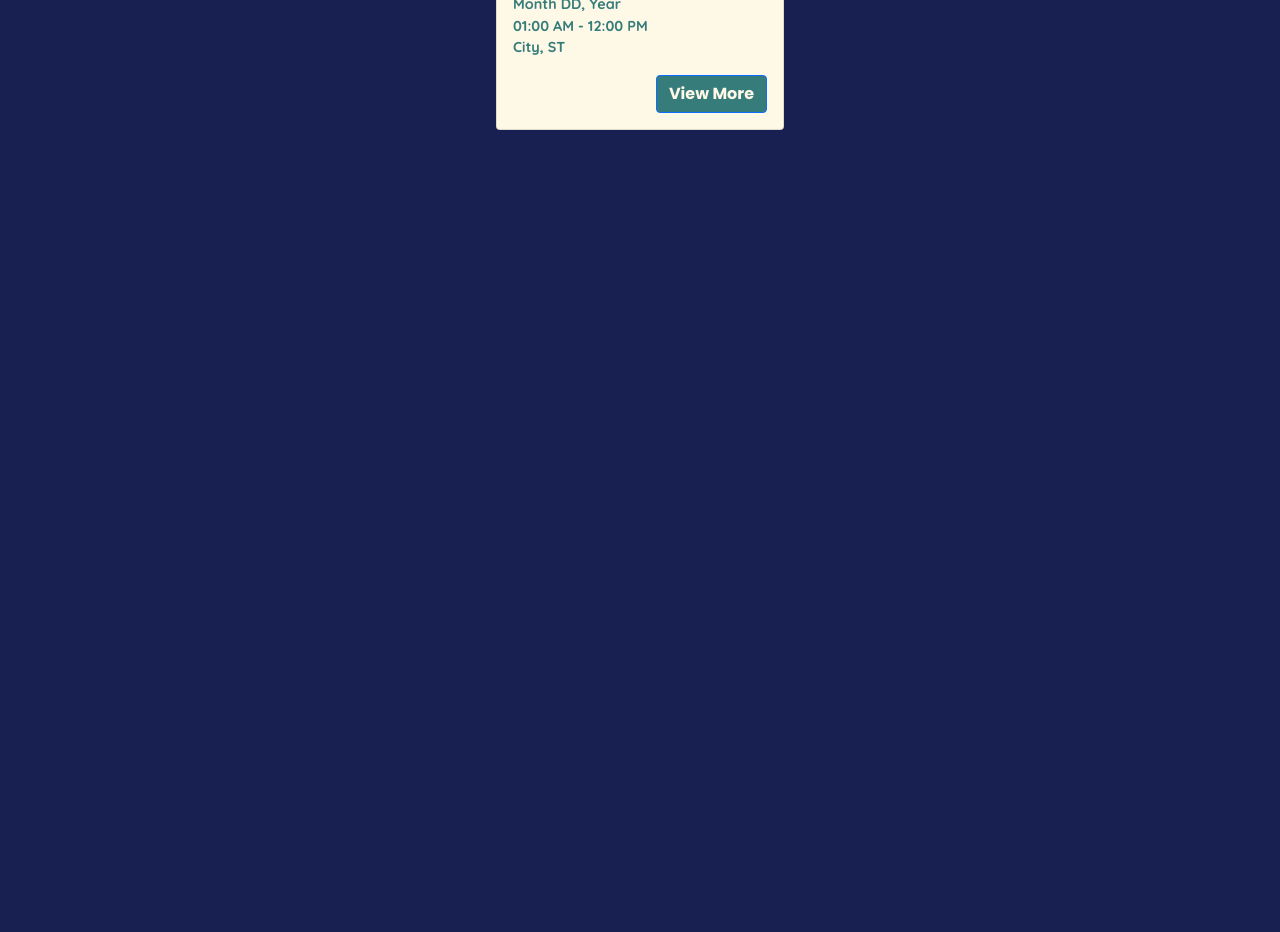
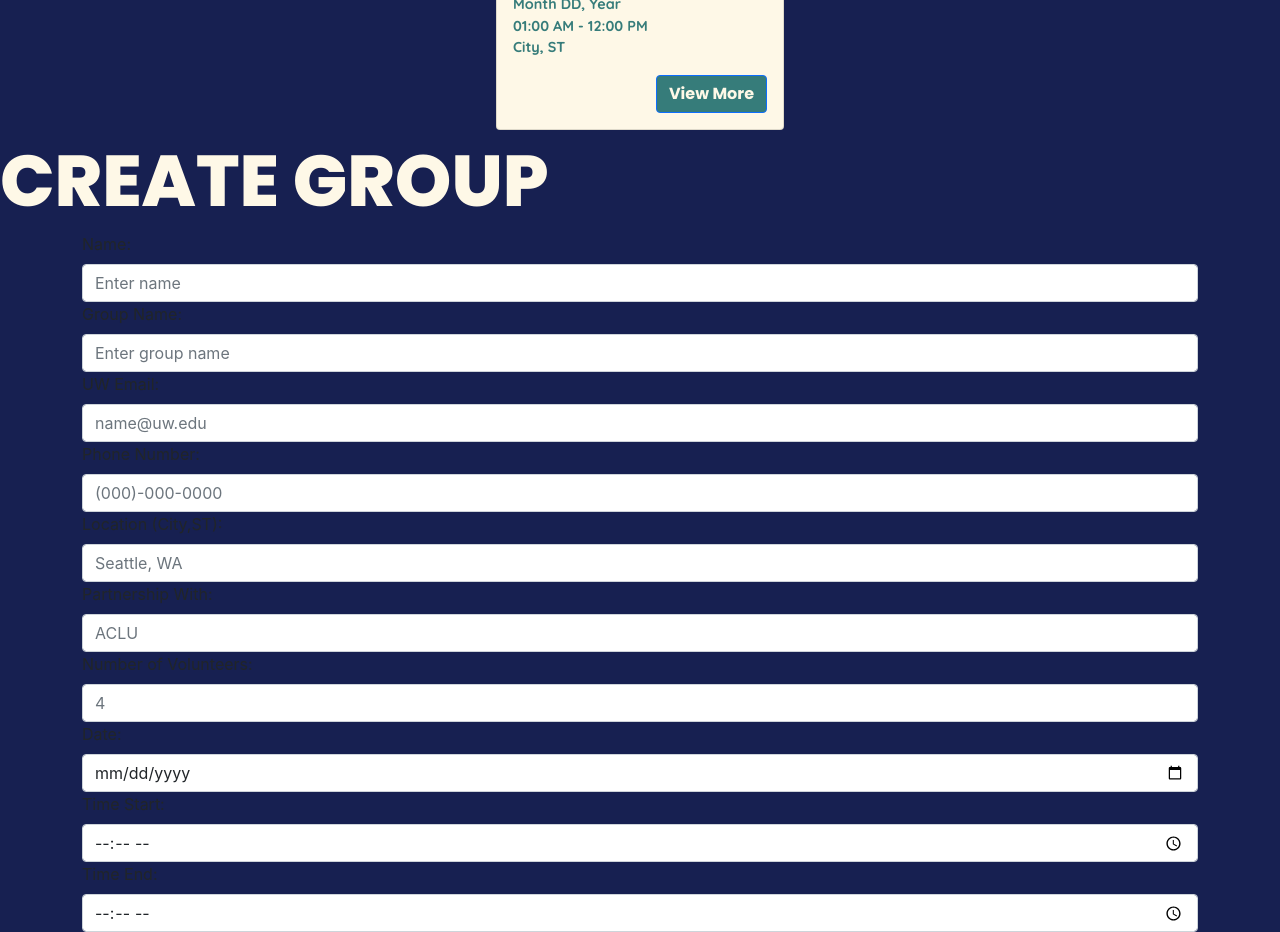
Before and after one commit to UW-INFO442-AU21/group6-refugees, a React (Create React App) app in the folder my-app/: page / in a window 1280 px wide. Shown: the part 5700-6632 px from the top of the page. Before the commit the page ends 5838 px from the top, so only its background shows below. Built offline with nearby package versions, Linux system fonts and the light colour scheme.

Commit message:
form page

```diff
--- a/my-app/package.json
+++ b/my-app/package.json
@@ -14,7 +14,7 @@
     "web-vitals": "^1.1.2"
   },
   "scripts": {
-    "start": "react-scripts start",
+    "start": "react-scripts --openssl-legacy-provider start",
     "build": "react-scripts build",
     "test": "react-scripts test",
     "eject": "react-scripts eject"
--- /dev/null
+++ b/my-app/src/form.js
@@ -0,0 +1,58 @@
+import React, { Component } from 'react';
+import Button from "react-bootstrap/Button";
+import Container from 'react-bootstrap/Container';
+import Form from 'react-bootstrap/Form';
+
+function GForm() {
+    return (
+    <div className='groupForm'>
+        <h1>CREATE GROUP</h1>
+        <Container>
+            <Form>
+                <Form.Group controlId="form.Name">
+                    <Form.Label>Name:</Form.Label>
+                    <Form.Control type="text" placeholder="Enter name" />
+                </Form.Group>
+                <Form.Group controlId="form.GName">
+                    <Form.Label>Group Name:</Form.Label>
+                    <Form.Control type="text" placeholder="Enter group name" />
+                </Form.Group>
+                <Form.Group controlId="form.Email">
+                    <Form.Label>UW Email:</Form.Label>
+                    <Form.Control type="email" placeholder="name@uw.edu" />
+                </Form.Group>
+                <Form.Group controlId="form.Phone">
+                    <Form.Label>Phone Number:</Form.Label>
+                    <Form.Control type="phone" placeholder="(000)-000-0000" />
+                </Form.Group>
+                <Form.Group controlId="form.Loc">
+                    <Form.Label>Location (City,ST):</Form.Label>
+                    <Form.Control type="text" placeholder="Seattle, WA" />
+                </Form.Group>
+                <Form.Group controlId="form.Partner">
+                    <Form.Label>Partnership With:</Form.Label>
+                    <Form.Control type="text" placeholder="ACLU" />
+                </Form.Group>
+                <Form.Group controlId="form.Num">
+                    <Form.Label>Number of Volunteers:</Form.Label>
+                    <Form.Control type="number" placeholder="4" />
+                </Form.Group>
+                <Form.Group controlId="form.Date">
+                    <Form.Label>Date:</Form.Label>
+                    <Form.Control type="date" placeholder="November 30, 2021" />
+                </Form.Group>
+                <Form.Group controlId="form.Date">
+                    <Form.Label>Time Start:</Form.Label>
+                    <Form.Control type="time" placeholder="10:30 AM" />
+                </Form.Group>
+                <Form.Group controlId="form.Date">
+                    <Form.Label>Time End:</Form.Label>
+                    <Form.Control type="time" placeholder="02:00 PM" />
+                </Form.Group>
+            </Form>
+        </Container>
+    </div>
+    );
+}
+
+  export default GForm;
--- a/my-app/src/index.js
+++ b/my-app/src/index.js
@@ -5,6 +5,7 @@ import './index.css';
 import Group from './group';
 import Orgs from './orgs';
 import Group_MyGroup from './group_mygroup';
+import GForm from './form';
 import reportWebVitals from './reportWebVitals';
 
 ReactDOM.render(
@@ -12,6 +13,7 @@ ReactDOM.render(
     <Group/>
     <Orgs />
     <Group_MyGroup/>
+    <GForm />
   </React.StrictMode>,
   document.getElementById('root')
 );
```
